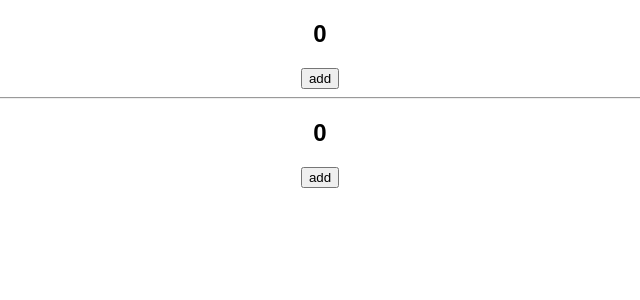
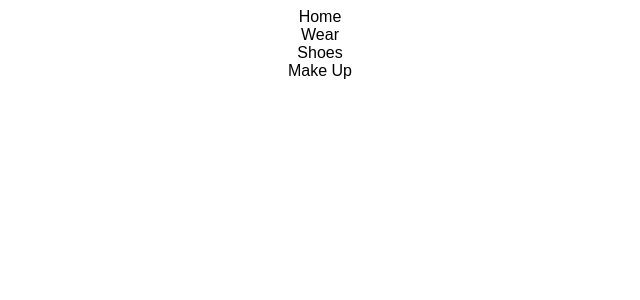
Before and after one commit to Crystak1831/ReactBasic, a React (Create React App) app: page / in a window 1280 px wide. Shown: the top 300 px of the page, without its empty margins (320-960 px from the left). Built offline with nearby package versions, Linux system fonts and the light colour scheme.

Commit message:
add add HOC

```diff
--- a/src/App.js
+++ b/src/App.js
@@ -19,6 +19,8 @@ import ReactDOM from "react-dom";
 import CounterHOC from "./advanced/HOC/counterHOC";
 import CounterHOC1 from "./advanced/HOC/counterHOC1";
 
+import Header from "./advanced/HOC2/Header";
+
 export default function App() {
   return (
     <div className="App">
@@ -37,9 +39,11 @@ export default function App() {
       {/* <RefAuto /> */}
       {/* <UseRefAuto /> */}
 
-      <CounterHOC />
-      <hr />
-      <CounterHOC1 />
+      {/* <CounterHOC /> */}
+      {/* <hr /> */}
+      {/* <CounterHOC1 /> */}
+
+      <Header />
     </div>
   );
 }
--- /dev/null
+++ b/src/advanced/HOC2/Header.js
@@ -0,0 +1,17 @@
+import React from "react";
+import { withTitle } from "./withTitle";
+
+function Header(props) {
+  const { showContent } = props;
+
+  return (
+    <div>
+      <section onClick={showContent}>Home</section>
+      <section>Wear</section>
+      <section>Shoes</section>
+      <section>Make Up</section>
+    </div>
+  );
+}
+
+export default withTitle(Header);
--- /dev/null
+++ b/src/advanced/HOC2/withTitle.js
@@ -0,0 +1,18 @@
+import React, { useState } from "react";
+
+const withTitle = (WrapperComponent) => {
+  return function () {
+    const [content, setContent] = useState("hello");
+
+    const showContent = () => {
+      setContent(content);
+      console.log(content);
+    };
+
+    return (
+      <WrapperComponent showContent={showContent}>{content}</WrapperComponent>
+    );
+  };
+};
+
+export { withTitle };
```
